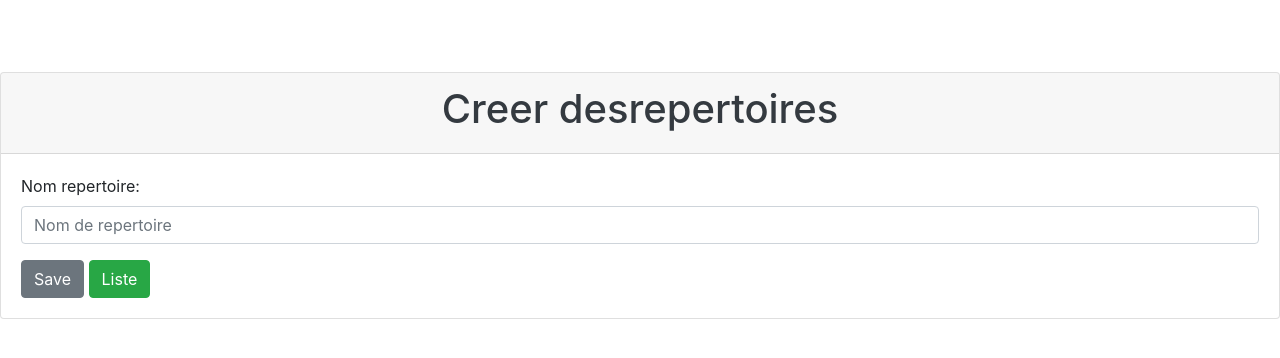
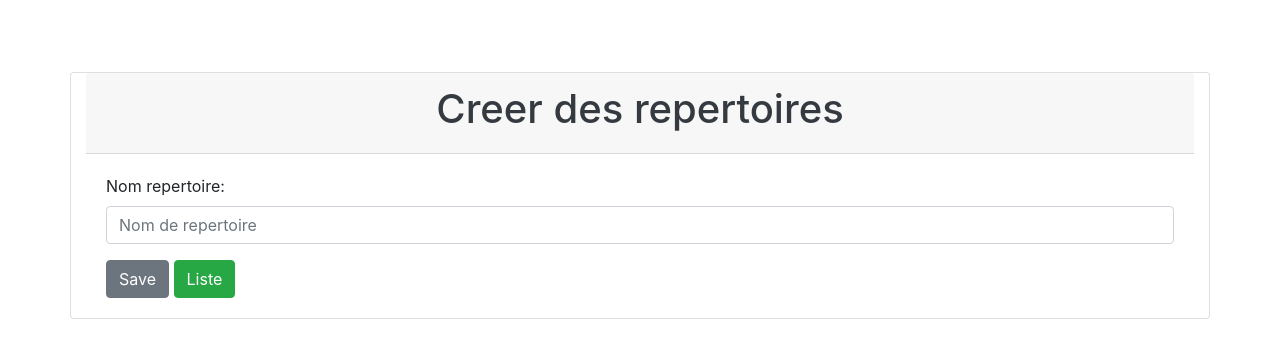
Before and after one commit to AdamMusa/difusion, a Django app: page / in a window 1280 px wide. Shown: the part 56-414 px from the top of the page. Run offline with Django 3.2, Linux system fonts and the light colour scheme; a user stored in the database is signed in; some libraries are stand-ins or nearby versions.

Commit message:
4e commit

```diff
--- a/client/templates/client/login.html
+++ b/client/templates/client/login.html
@@ -1,5 +1,5 @@
 {% extends "base.html" %} {% block content %}
-
+<br>
 <div class="container">
     <div class="row">
         <div class="col-md-3"></div>
--- a/client/templates/client/register.html
+++ b/client/templates/client/register.html
@@ -1,4 +1,5 @@
 {% extends "base.html" %} {% block content %}
+<br>
 
 <div class="container">
     <div class="row">
--- a/client/views.py
+++ b/client/views.py
@@ -27,7 +27,7 @@ def register(request):
     return render(request, 'client/register.html', context)
 
 
-#Connexion func
+#Connexion d'un user
 
 def login(request):
     form = LoginForm()
@@ -50,6 +50,7 @@ def login(request):
 
     return render(request, 'client/login.html', context)
 
+#Deconnexion d'un user
 
 def logout_view(request):
     logout(request)
--- a/projet/templates/projet/index.html
+++ b/projet/templates/projet/index.html
@@ -4,9 +4,9 @@
     <br><br><br>
     <form method="POST">
         {% csrf_token %}
-        <div class="card text-left">
+        <div class="card text-left container">
             {% if request.user.is_authenticated %}
-            <div class="card-header"> <h1 class="text-center text-dark">Creer desrepertoires</h1></div>
+            <div class="card-header"> <h1 class="text-center text-dark">Creer des repertoires</h1></div>
                 <div class="card-body">
                      {{ form.as_p }}
                     <input type="submit" value="Save" class="btn btn-secondary">
--- a/projet/templates/projet/list.html
+++ b/projet/templates/projet/list.html
@@ -1,6 +1,5 @@
 {% extends 'base.html' %}
 
-{% block title %} List {% endblock %}
 
 {% block content %}
 <br><br><br>
@@ -18,7 +17,7 @@
             </tr>
         </thead>
         <tbody>
-                {% for user in users %}
+            {% for user in users %}
             <tr>
                 <th scope="row">{{ forloop.counter }}</th>
                 <td>{{ user.nom_repertoire}}</td>
@@ -29,7 +28,7 @@
     </table>
     <a href="{% url 'projet:index' %}"><input type="submit" value="accueil" class="btn btn-primary"></a>
     &thinsp;&thinsp;
-    <a href="#"><input type="submit" value="Gerer les Membres" class="btn btn-info"></a>
+
 {% endblock %}
 </div>
 </div>
```
Also changed, not shown: db.sqlite3.
